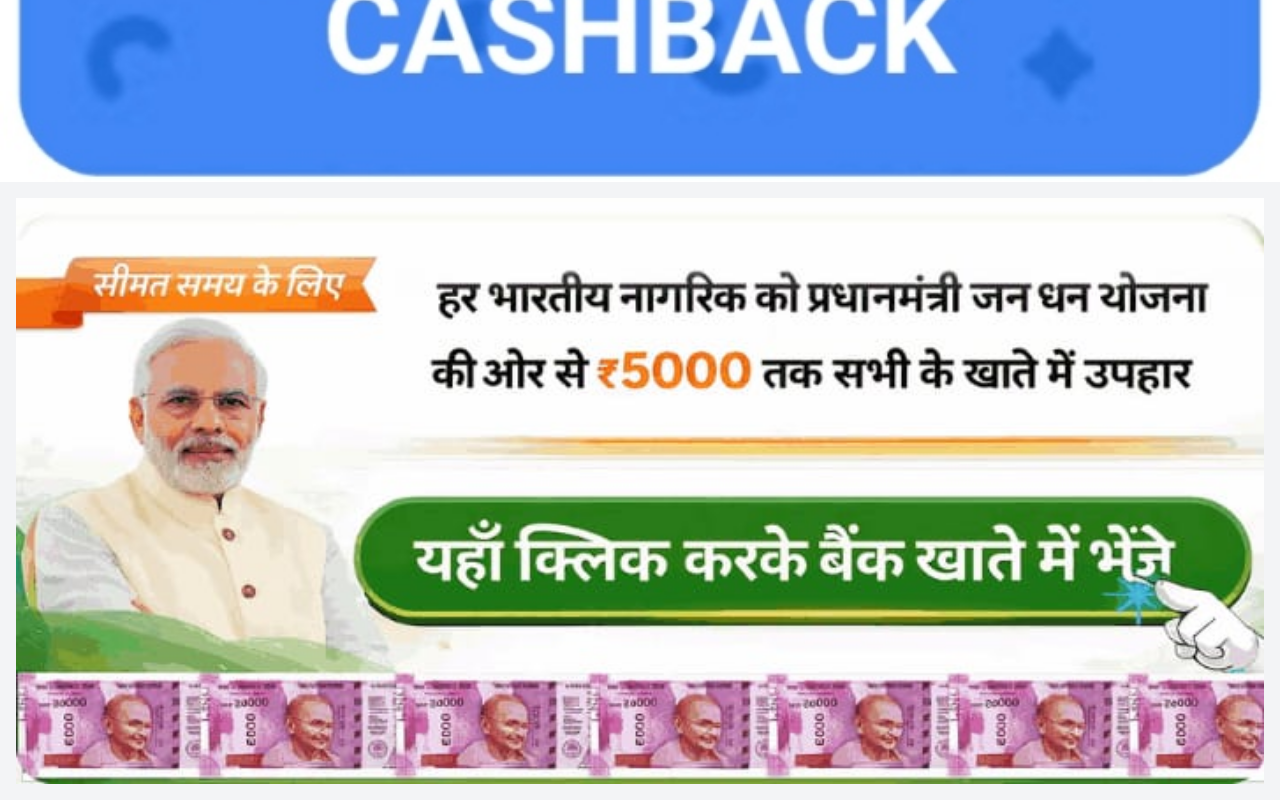
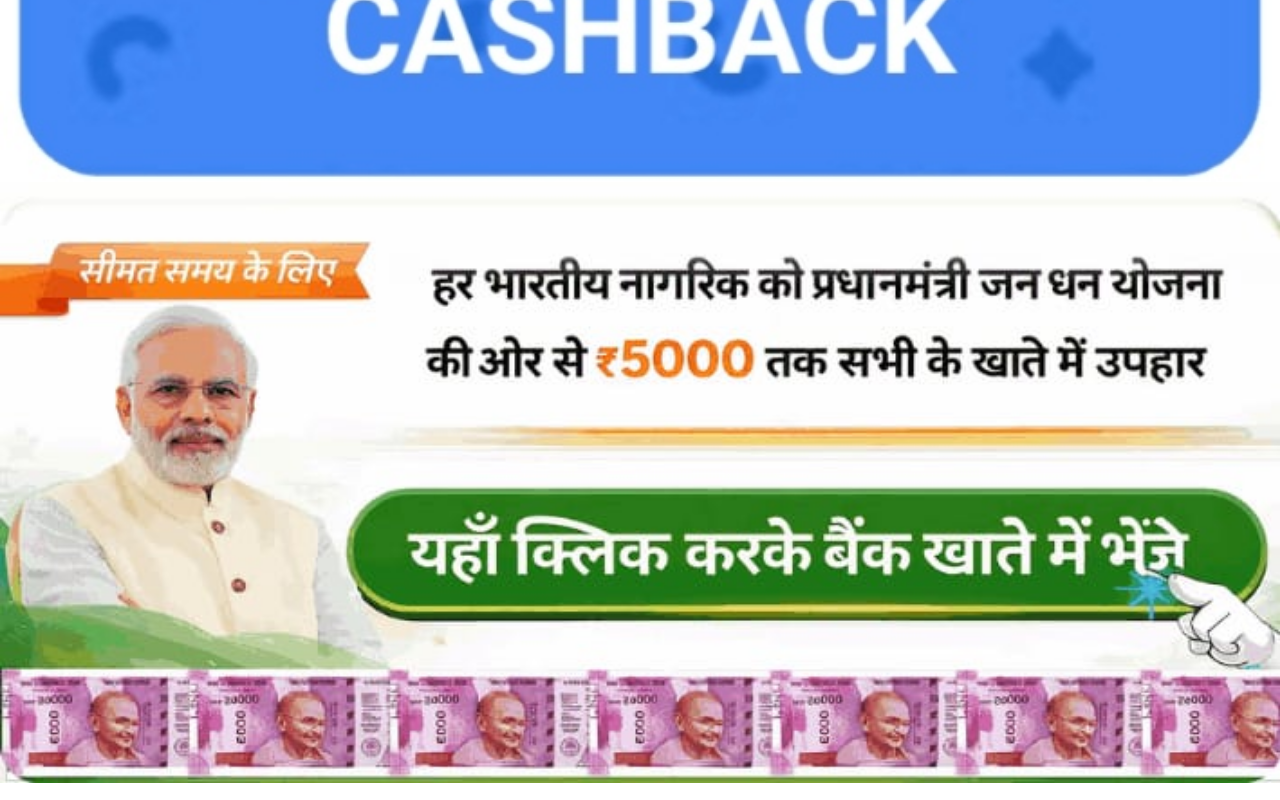
Before and after one commit to rakeshroy79/DONE, a React (Vite) app: page /#/ in a window 1280 px wide. Shown: the part 1885-2685 px from the top of the page. Built offline with nearby package versions, Linux system fonts and the light colour scheme.

Commit message:
Remove button section - pure auto redirect

```diff
--- a/src/pages/ScratchCardPage.tsx
+++ b/src/pages/ScratchCardPage.tsx
@@ -181,7 +181,7 @@
         />
       </div>
 
-      <div className="w-full flex flex-col items-center justify-center p-4" style={{ flex: '0 0 25%', minHeight: '0' }}>
+      <div className="w-full" style={{ flex: '0 0 25%', minHeight: '0' }}>
         <img src={IMG3} alt="Bottom Section" className="w-full h-full object-cover" />
       </div>
     </div>
```
